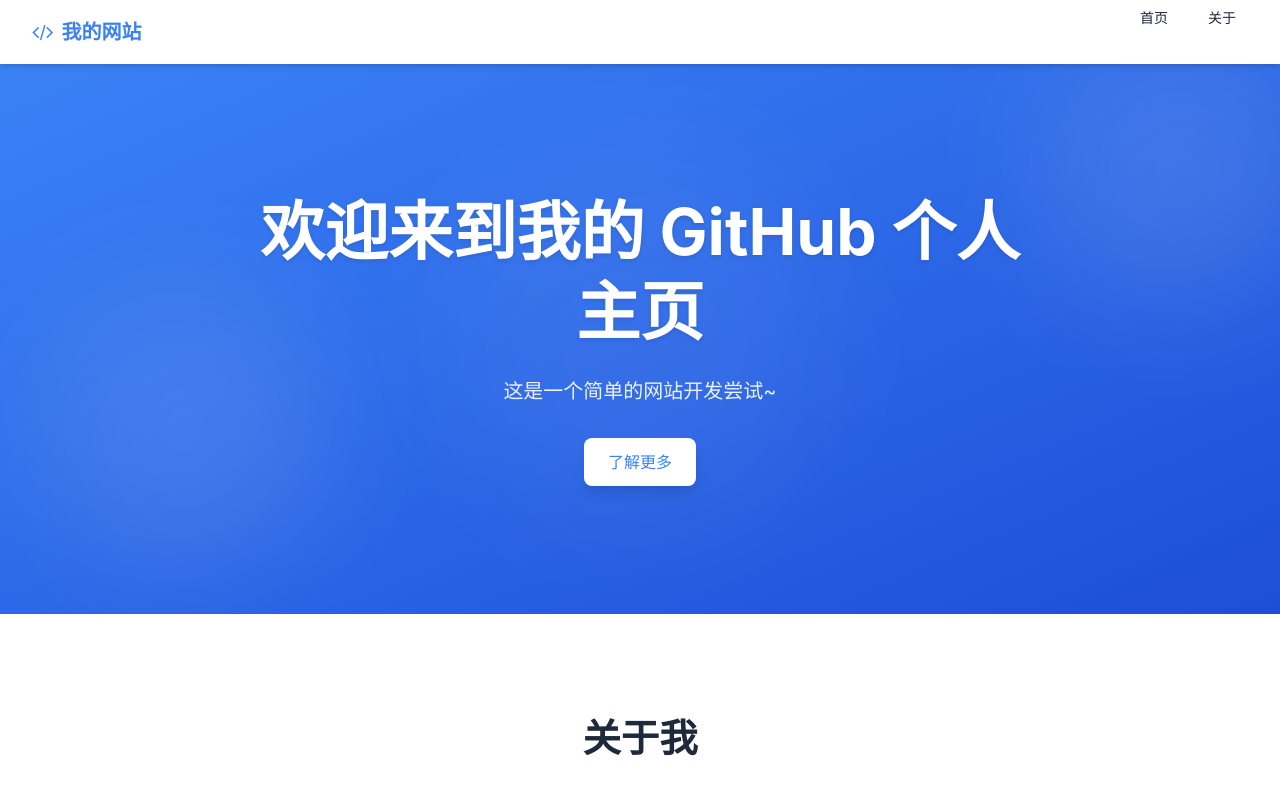
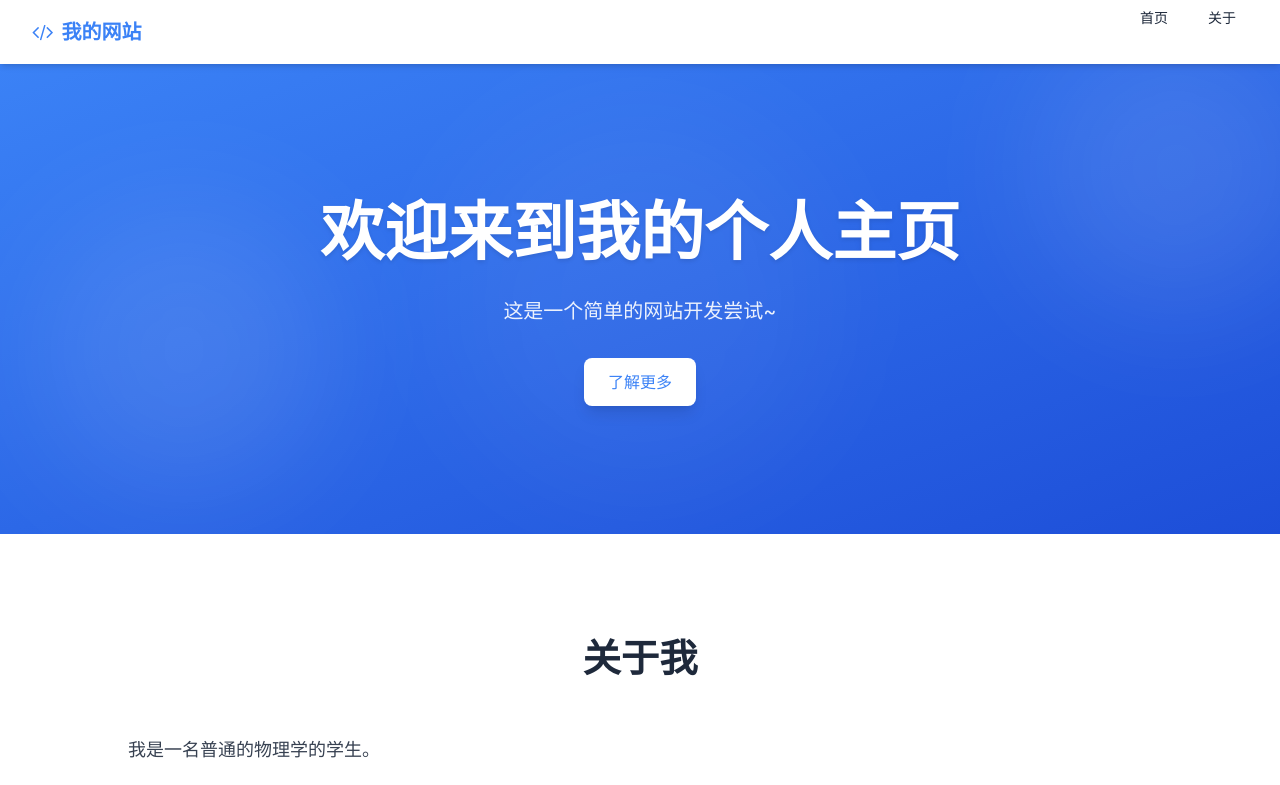
Before and after one commit to hello14275233/hello14275233.github.io, a plain HTML site: page index.html in a window 1280 px wide. Shown: the top 785 px of the page. Drawn offline with nearby package versions, Linux system fonts and the light colour scheme.

Commit message:
Update index.html

```diff
--- a/index.html
+++ b/index.html
@@ -81,7 +81,7 @@
             <div class="container mx-auto px-4 sm:px-6 lg:px-8 relative z-10">
                 <div class="max-w-3xl mx-auto text-center">
                     <h1 class="text-[clamp(2.5rem,5vw,4rem)] font-bold leading-tight text-shadow mb-6">
-                        欢迎来到我的 GitHub 个人主页
+                        欢迎来到我的个人主页
                     </h1>
                     <p class="text-[clamp(1rem,2vw,1.25rem)] text-white/90 mb-8 max-w-2xl mx-auto">
                         这是一个简单的网站开发尝试~
```
